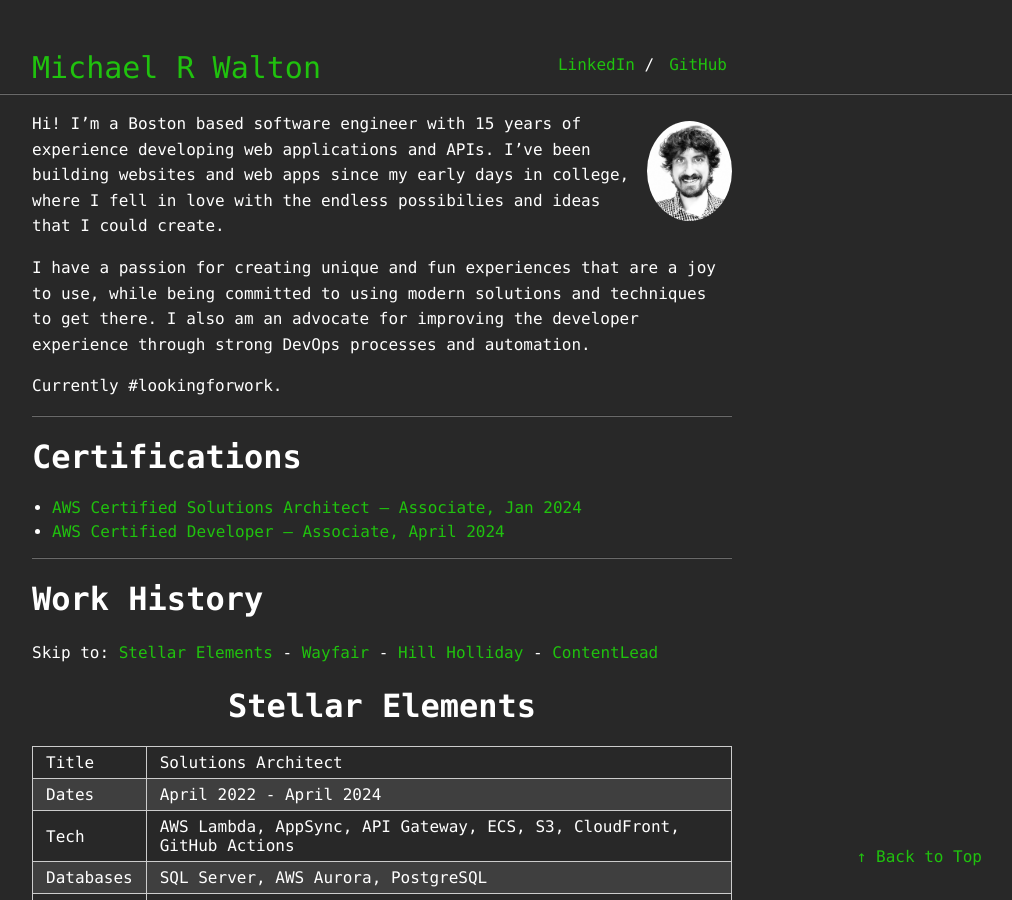
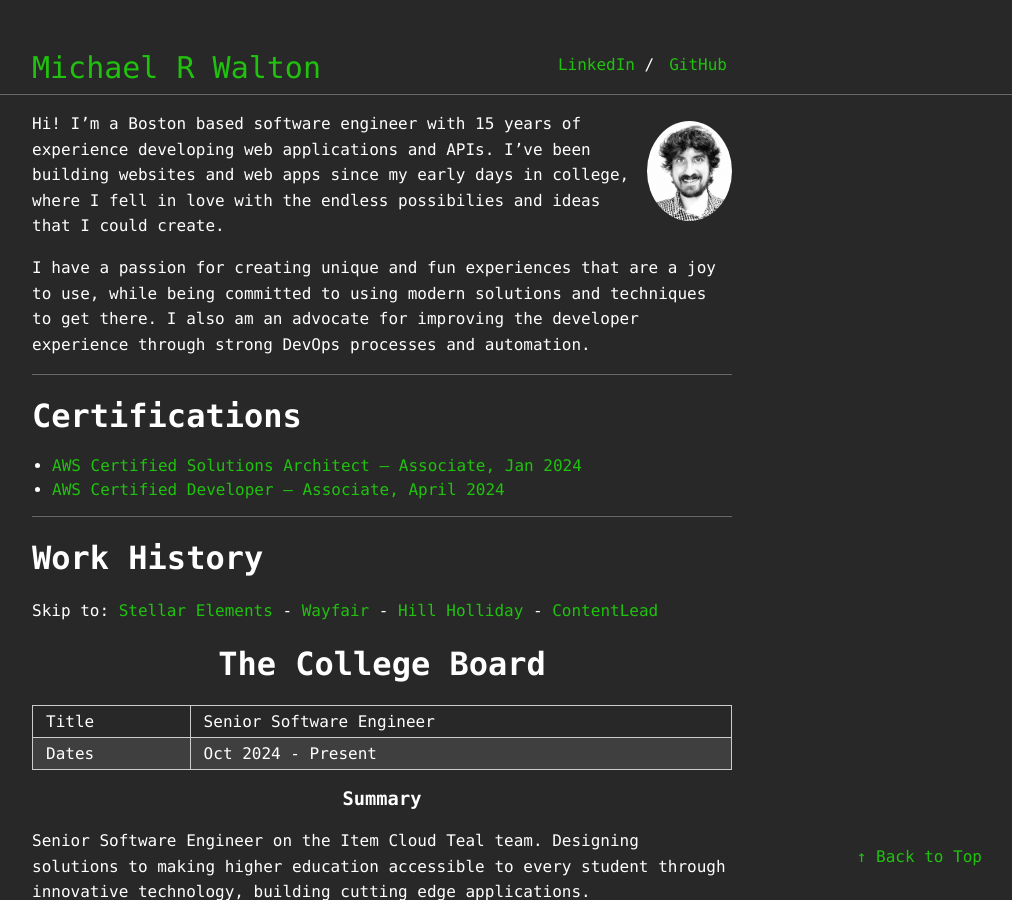
Before and after one commit to michaelrwalton/michaelrwalton.github.io, a Jekyll site: the page built from _pages/index.md, in a window 1280 px wide and 900 px high. Shown: the whole window, without its empty margins (258-1270 px from the left). Built offline with Jekyll 4.4.1, drawn with Linux system fonts in a browser that asks for light colours.

Commit message:
Add collegeboard

```diff
--- a/_pages/index.md
+++ b/_pages/index.md
@@ -9,8 +9,6 @@
 Hi! I'm a Boston based software engineer with 15 years of experience developing web applications and APIs. I've been building websites and web apps since my early days in college, where I fell in love with the endless possibilies and ideas that I could create.
 
 I have a passion for creating unique and fun experiences that are a joy to use, while being committed to using modern solutions and techniques to get there. I also am an advocate for improving the developer experience through strong DevOps processes and automation.
-
-Currently #lookingforwork.
 
 ---
 
@@ -26,6 +24,15 @@
 
 Skip to: [Stellar Elements](#stellar-elements) - [Wayfair](#wayfair) - [Hill Holliday](#hill-holliday) - [ContentLead](#contentlead)
 
+# The College Board
+
+| ------------- | ------------- |
+| Title | Senior Software Engineer |
+| Dates | Oct 2024 - Present |
+
+### Summary
+
+Senior Software Engineer on the Item Cloud Teal team. Designing solutions to making higher education accessible to every student through innovative technology, building cutting edge applications.
 
 # Stellar Elements
 
```
Also changed, not shown: README.md (+2 -0 lines).
